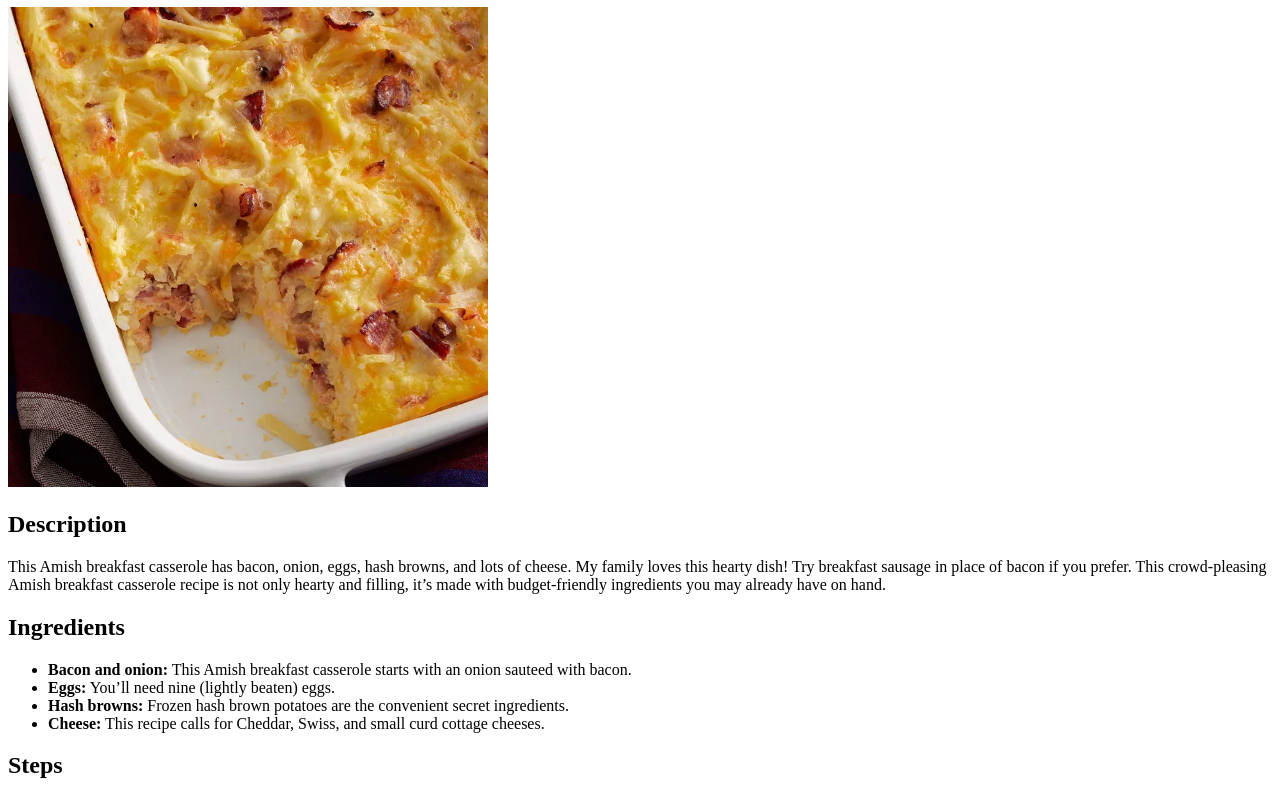
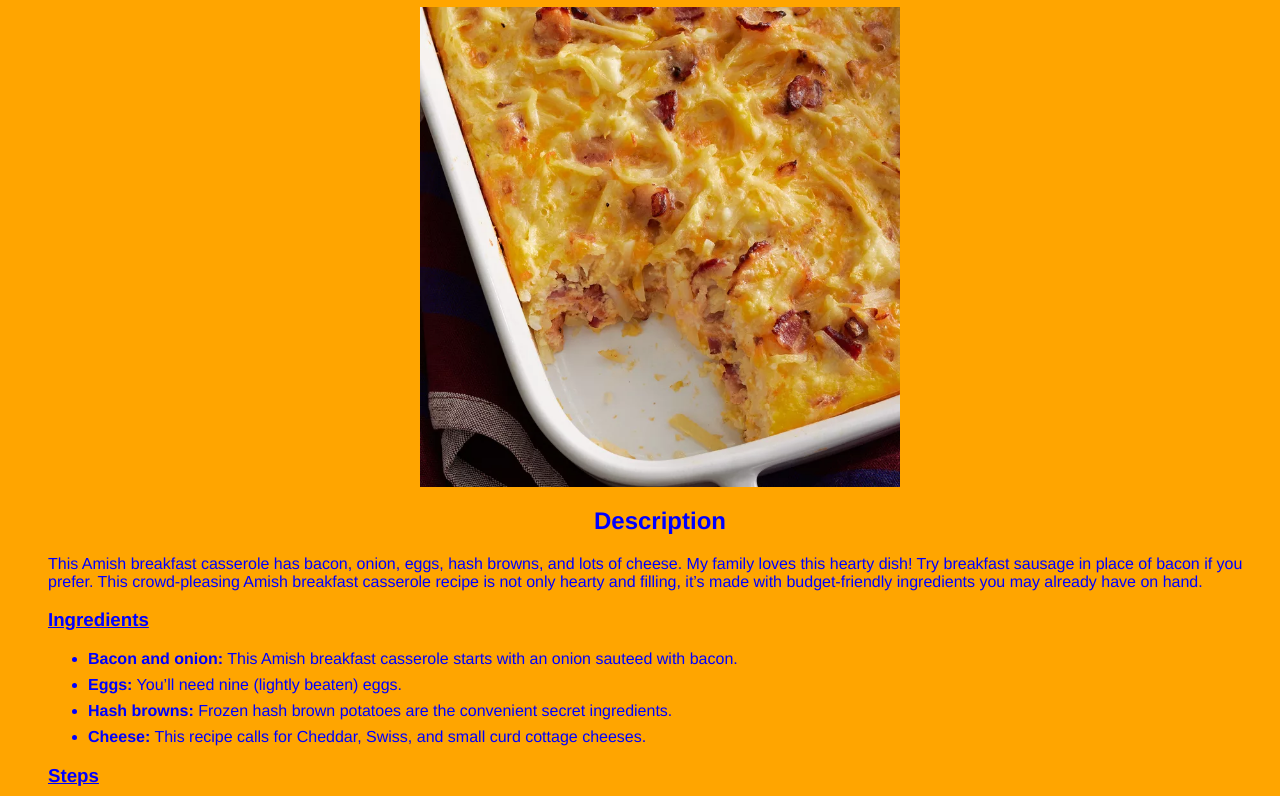
Before and after one commit to ManuelMacareno/odin-recipes, a plain HTML site: page recipes/cheesy-amish-breakfast-casserole.html in a window 1280 px wide. Shown: the part 73-869 px from the top of the page. Drawn offline with Linux system fonts and the light colour scheme.

Commit message:
some css added

```diff
--- a/recipes/cheesy-amish-breakfast-casserole.html
+++ b/recipes/cheesy-amish-breakfast-casserole.html
@@ -6,6 +6,7 @@
     <meta http-equiv="X-UA-Compatible" content="IE=edge">
     <meta name="viewport" content="width=device-width, initial-scale=1.0">
     <title>cheesy amish breakfast casserole</title>
+    <link rel="stylesheet" href="css/style.css">
 </head>
 
 <body>
@@ -16,7 +17,7 @@
         hearty dish! Try breakfast sausage in place of bacon if you prefer. This crowd-pleasing Amish breakfast
         casserole recipe is not only hearty and filling, it’s made with budget-friendly ingredients you may already have
         on hand. </p>
-    <h2>Ingredients</h2>
+    <h3>Ingredients</h3>
     <ul>
         <li><strong>Bacon and onion:</strong> This Amish breakfast casserole starts with an onion sauteed with bacon.
         </li>
@@ -26,7 +27,7 @@
         </li>
         <li><strong>Cheese:</strong> This recipe calls for Cheddar, Swiss, and small curd cottage cheeses. </li>
     </ul>
-    <h2>Steps</h2>
+    <h3>Steps</h3>
     <ol>
         <li>Cook the bacon and onion, drain, and transfer to a bowl. </li>
         <li>Stir in the eggs, potatoes, and cheeses. </li>
--- /dev/null
+++ b/recipes/css/style.css
@@ -0,0 +1,24 @@
+body {
+    font-family: 'Franklin Gothic Medium', 'Arial Narrow', Arial, sans-serif;
+    background-color: orange;
+    margin-left: 3rem;
+    color: blue;
+}
+
+h1,h2 {
+    text-align: center;
+}
+
+img {
+    display: block;
+    margin-left: auto;
+    margin-right: auto;
+}
+
+h3 {
+    text-decoration: underline;
+}
+
+li {
+    margin-top: 0.5rem;
+}
```
Also changed, not shown: recipes/carrot-cake.html (+1 -0 lines), recipes/strawberry-spinach-salad.html (+1 -0 lines).
